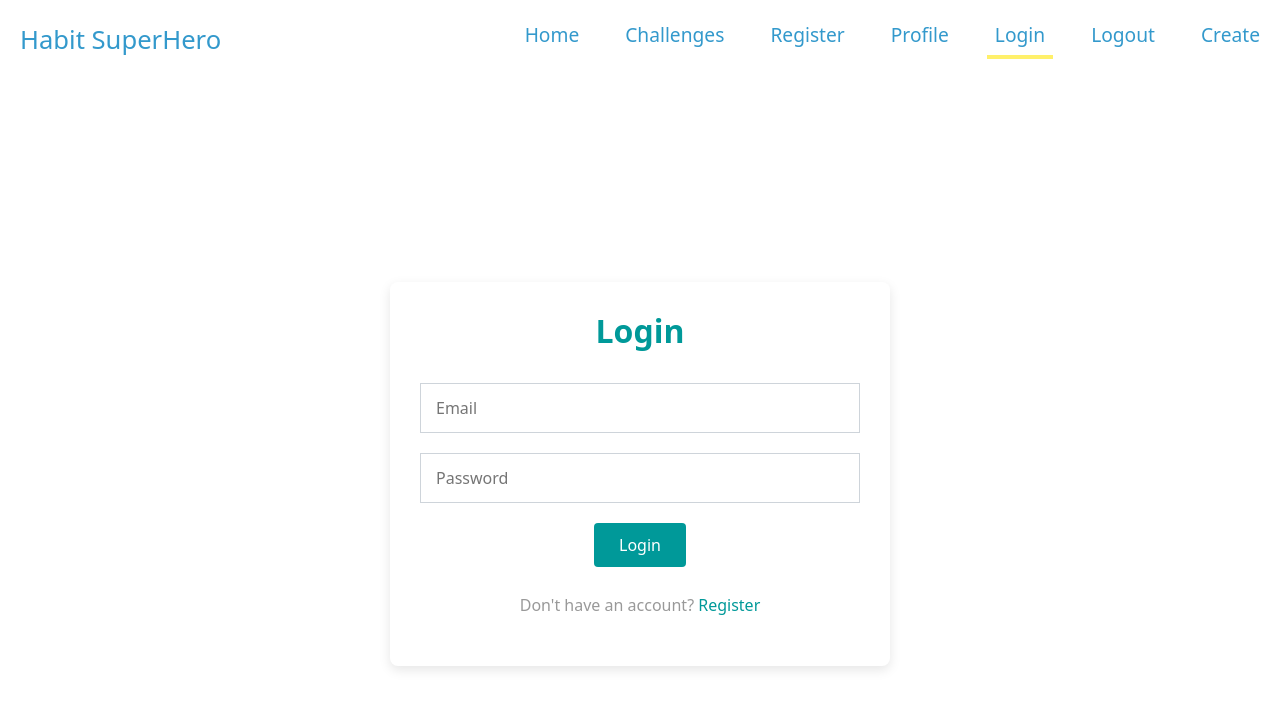
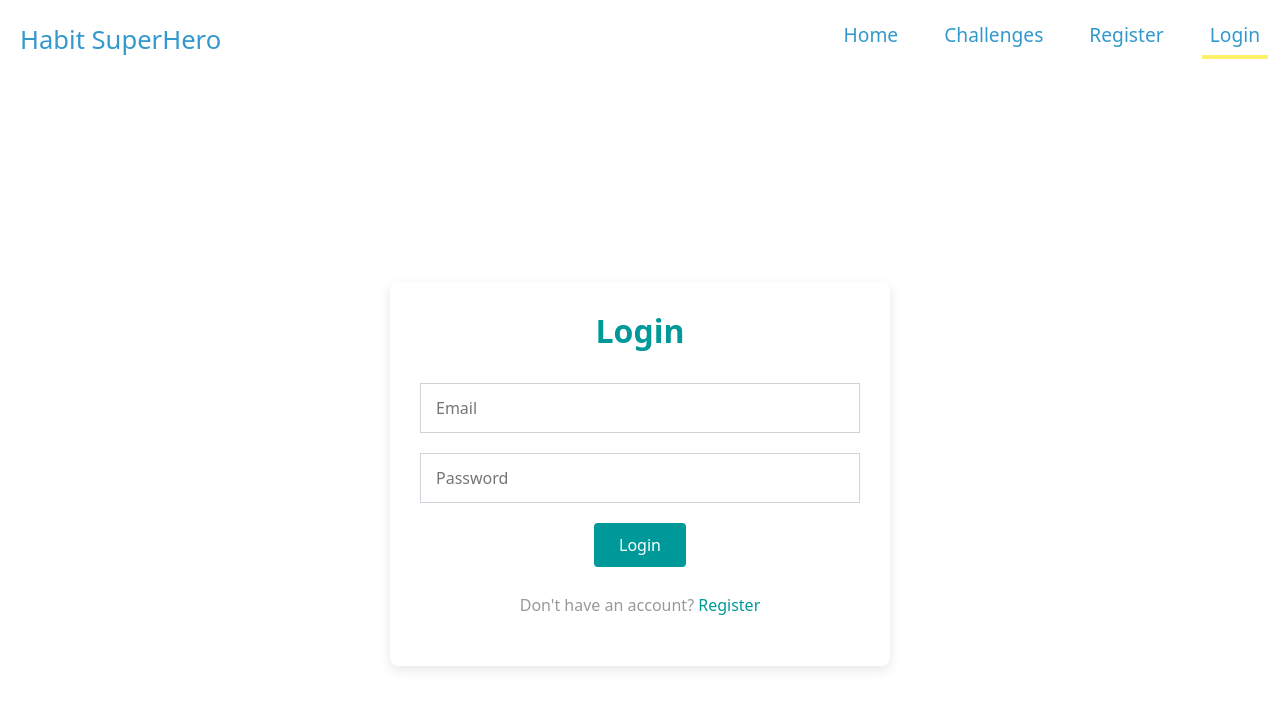
Before and after one commit to DilyanaKom/softuni-react-habit-superhero, a React (Vite) app in the folder client/: page /login in a window 1280 px wide. Shown: the top 708 px of the page. Built offline with nearby package versions, Linux system fonts and the light colour scheme.

Commit message:
Add dynamic navigation

```diff
--- a/client/src/App.jsx
+++ b/client/src/App.jsx
@@ -34,7 +34,7 @@ function App() {
             <Route index element={<Hero />} />
             <Route path="/register" element={<Register/>}/>
             <Route path="/login" element={<Login/>}/>
-            <Route path="/challenges/create" element={<CreateChallengeForm/>}/>
+            <Route path="/create" element={<CreateChallengeForm/>}/>
             <Route path="/challenges" element={<Catalog/>}/>
 
           </Routes>
--- a/client/src/components/navigation/NavigationContext.jsx
+++ b/client/src/components/navigation/NavigationContext.jsx
@@ -1,19 +1,36 @@
 
-import { createContext } from "react";
+import { createContext, useContext } from "react";
+import { UserContext } from "../user/UserContext";
 
 export const NavigationContext = createContext([]);
 
 export const NavigationProvider = ( {children}) => {
+        const {accessToken} = useContext(UserContext);
+
+        const commonLinks = [
+            {id: 'home', name: 'Home', path:'/', className: 'navLink1' },
+            {id: 'challenges', name: 'Challenges', path:'/challenges', className: 'navLink2' },
+        ];
+
+        const authLinks = [
+            {id: 'createChallenge', name: 'Create', path:'/create', className: 'navLink7' },
+            {id: 'profile', name: 'Profile', path:'/profile', className: 'navLink4' },
+            {id: 'logout', name: 'Logout', path:'/logout', className: 'navLink6' },
+
+
+        ];
+
+        const guestLinks = [
+            {id: 'register', name: 'Register', path:'/register', className: 'navLink3' },
+            {id: 'login', name: 'Login', path:'/login', className: 'navLink5' },
+
+
+        ]
+
     const navLinks = [
-        {id: 'home', name: 'Home', path:'/', className: 'navLink1' },
-        {id: 'challenges', name: 'Challenges', path:'/challenges', className: 'navLink2' },
-        {id: 'register', name: 'Register', path:'/register', className: 'navLink3' },
-        {id: 'profile', name: 'Profile', path:'/profile', className: 'navLink4' },
-        {id: 'login', name: 'Login', path:'/login', className: 'navLink5' },
-        {id: 'logout', name: 'Logout', path:'/logout', className: 'navLink6' },
-        {id: 'createChallenge', name: 'Create', path:'/challenges/create', className: 'navLink7' },
-
-    ];
+        ...commonLinks,
+        ...(accessToken ? authLinks : guestLinks)
+    ]
 
     return (
         <NavigationContext.Provider value={navLinks}>
--- a/client/src/components/user/Login.jsx
+++ b/client/src/components/user/Login.jsx
@@ -8,7 +8,6 @@ import { UserContext } from './UserContext';
 
 export default function Login(){
     //TODO error handling
-    //TODO add user to context
     //TODO save user session
     const { login } = useLogin();
     const { userLoginHandler } = useContext(UserContext)
```
